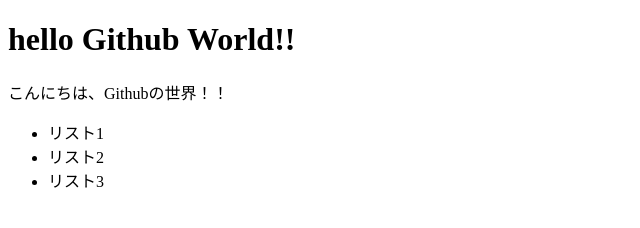
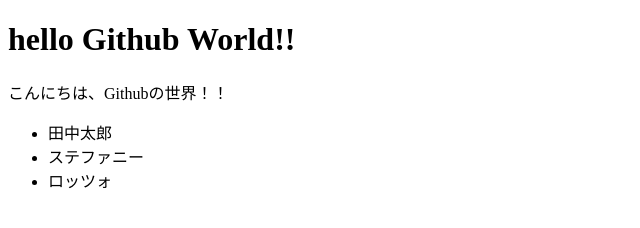
Before and after one commit to junjun1008j/first-github-sample, a plain HTML site: page index.html in a window 1280 px wide. Shown: the full height of the page, 0-640 px from the left. Drawn offline with Linux system fonts and the light colour scheme.

Commit message:
feat : リスト内の文言を変えた

```diff
--- a/index.html
+++ b/index.html
@@ -10,9 +10,9 @@
     <p>こんにちは、Githubの世界！！</p>
 
     <ul>
-        <li>リスト1</li>
-        <li>リスト2</li>
-        <li>リスト3</li>
+        <li>田中太郎</li>
+        <li>ステファニー</li>
+        <li>ロッツォ</li>
     </ul>
 </body>
 </html>
```
